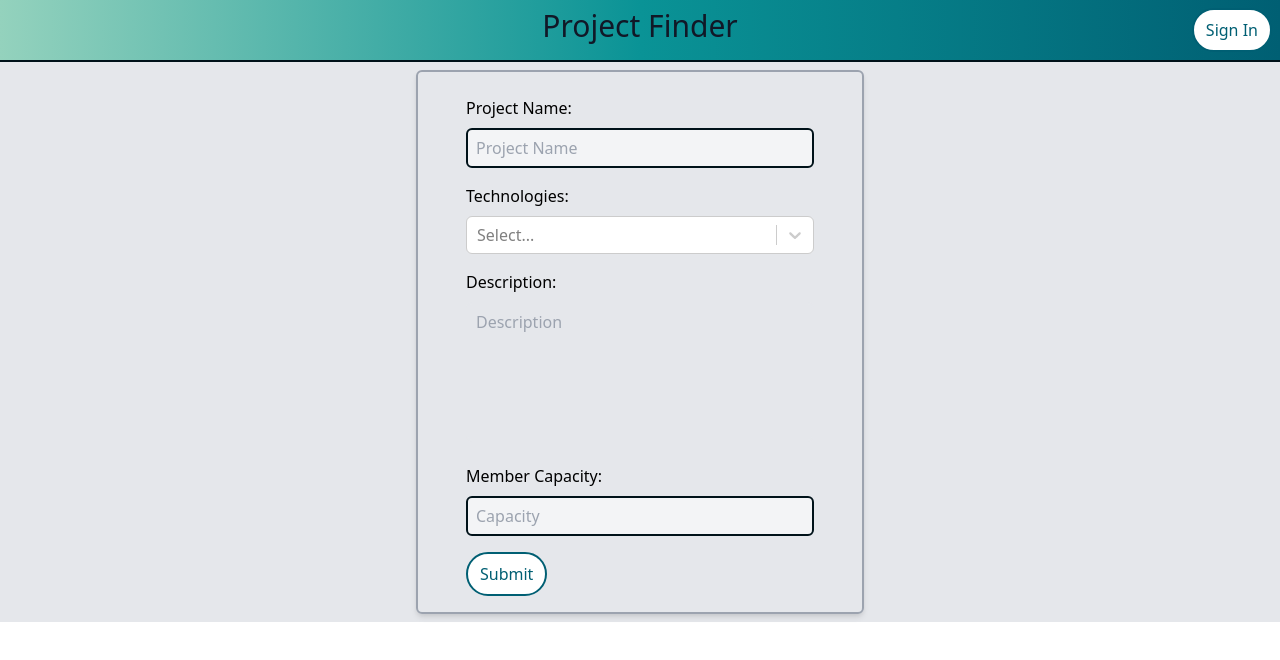
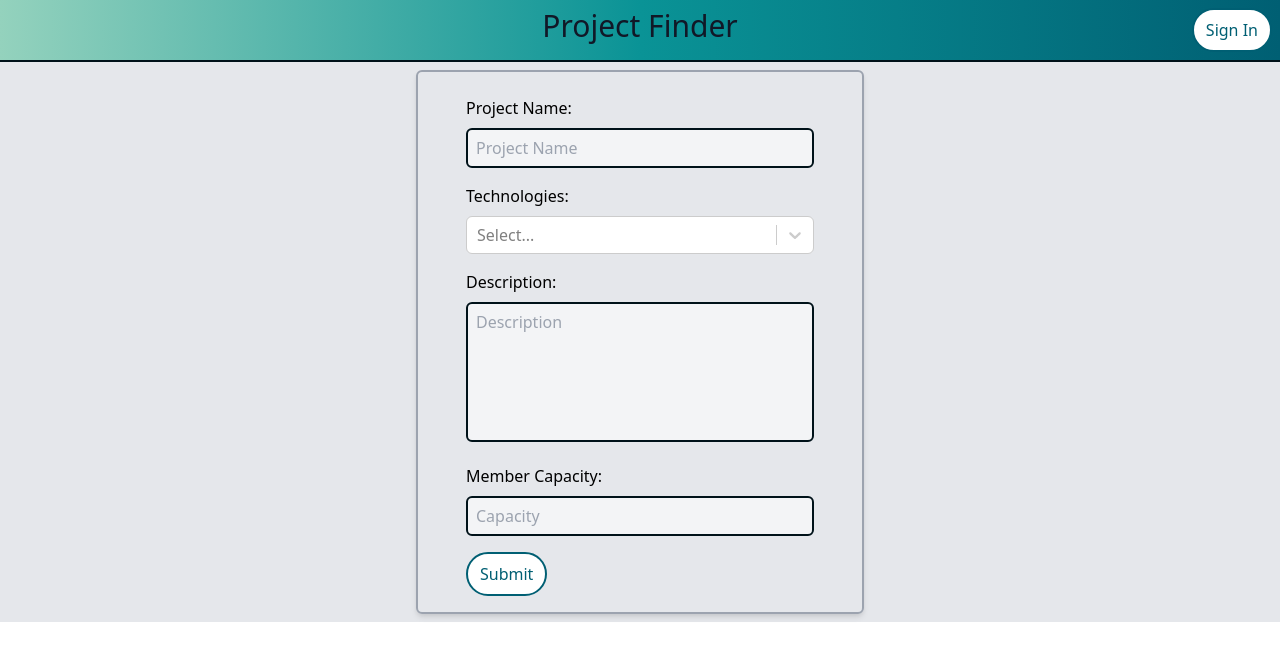
Before and after one commit to kiserd/OSU-CS467-Capstone-Project, a Next.js app in the folder portfolio-project-matching-app/: page /newProject in a window 1280 px wide. Shown: the top 660 px of the page. Built offline with nearby package versions, Linux system fonts and the light colour scheme; no server answers.

Commit message:
Quick styling updates

```diff
--- a/portfolio-project-matching-app/components/Search.js
+++ b/portfolio-project-matching-app/components/Search.js
@@ -23,7 +23,7 @@ const Search = ({ onSearch }) => {
                 <Input type='text' value={searchValue} onChange={(e) => setSearchValue(e.target.value)}/>
             </span>
             <span className='pl-2 flex-shrink-0'>
-                <Button text='Search' type='btnGeneral' onClick={sendSearch} />
+                <Button text='Search' type='btnPurple' onClick={sendSearch} />
             </span>
         </div>
     )
--- a/portfolio-project-matching-app/components/Textarea.js
+++ b/portfolio-project-matching-app/components/Textarea.js
@@ -7,7 +7,7 @@ const Textarea = ({ form_id, name, placeholder, numRows, value, onChange, addCla
         rows={numRows}
         value={value}
         onChange={onChange}
-        className={`w-full p-2 resize-none bg-gray-200 appearance-none border-2 border-gray-200 rounded-md text-gray-700 leading-tight focus:outline-none focus:bg-white focus:border-purple-500 ${addClassName}`}>
+        className={`w-full p-2 resize-none bg-gray-100 appearance-none defaultBorder text-gray-700 leading-tight focus:outline-none focus:bg-white focus:border-purple-500 ${addClassName}`}>
         </textarea>
     )
 }
```
